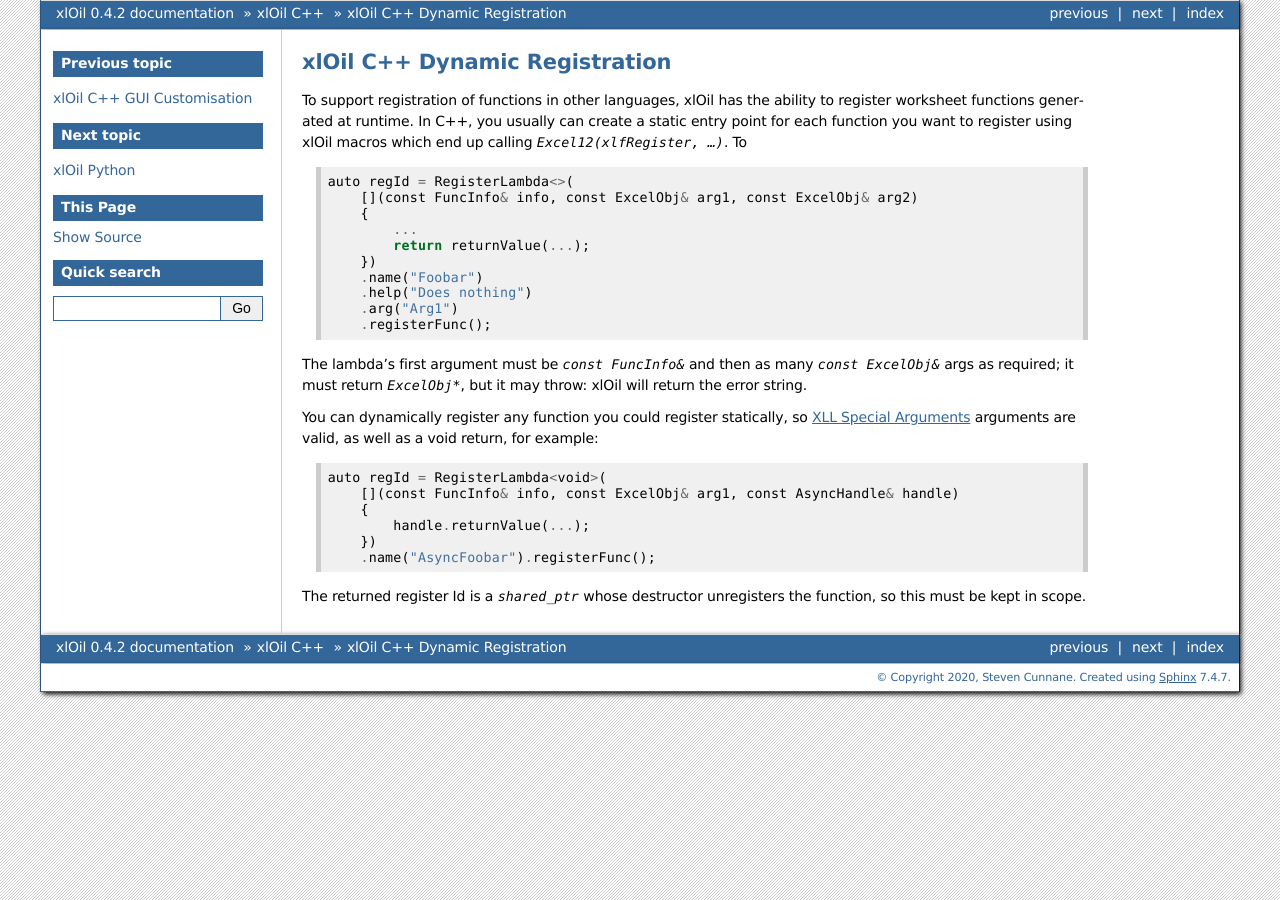
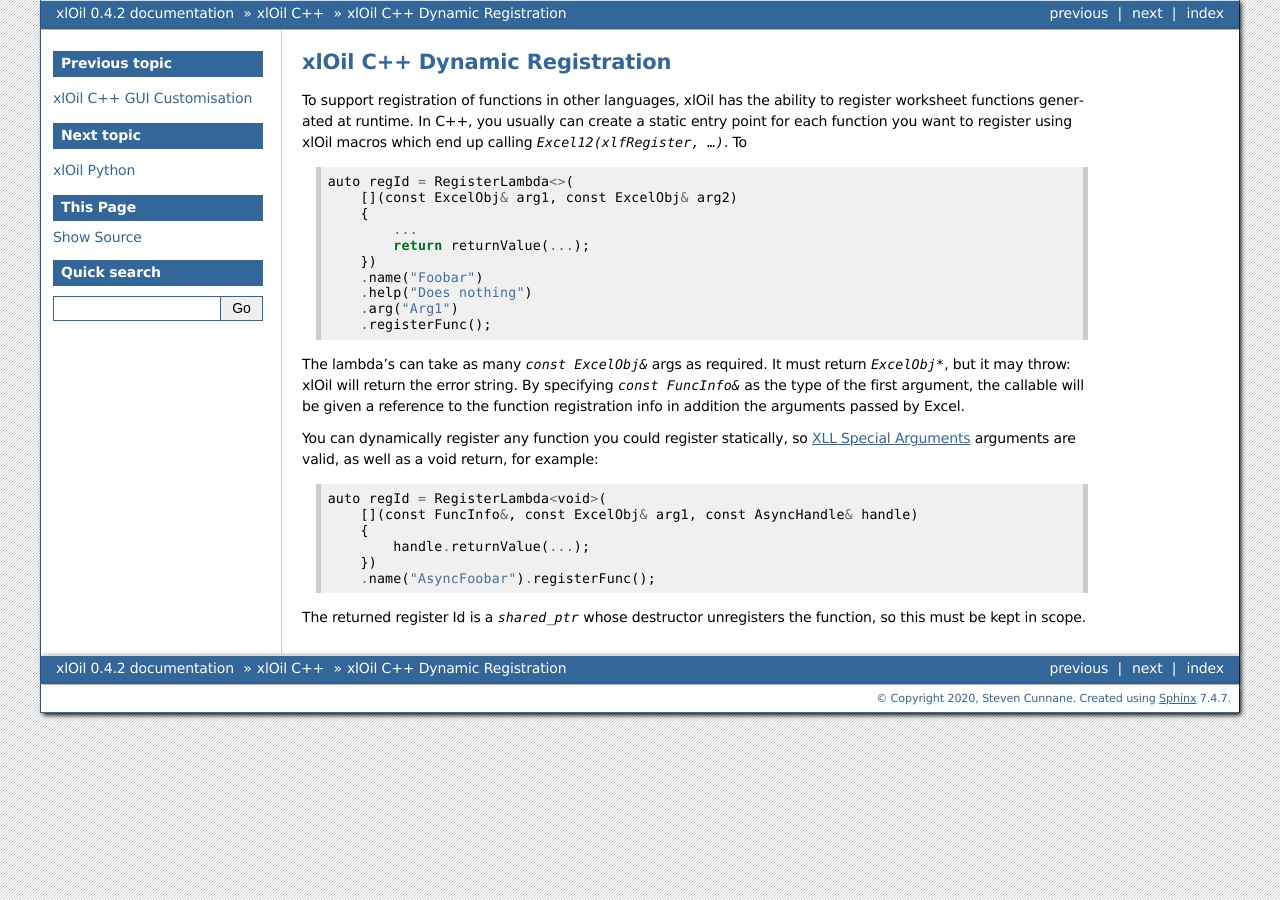
Before and after one commit to cunnane/xloil, a Sphinx documentation site: the page built from docs/source/xlOil_Cpp/DynamicRegistration.rst, in a window 1280 px wide. Built offline with Sphinx 7.4.7, drawn with Linux system fonts in a browser that asks for light colours; the version number could not be read and is left out.

Commit message:
Allow optional FuncInfo argument in a dynamically registered lambda

```diff
--- a/docs/source/xlOil_Cpp/DynamicRegistration.rst
+++ b/docs/source/xlOil_Cpp/DynamicRegistration.rst
@@ -9,7 +9,7 @@
 ::
 
     auto regId = RegisterLambda<>(
-        [](const FuncInfo& info, const ExcelObj& arg1, const ExcelObj& arg2)
+        [](const ExcelObj& arg1, const ExcelObj& arg2)
         {
             ...
             return returnValue(...);
@@ -19,8 +19,10 @@
         .arg("Arg1")
         .registerFunc();
 
-The lambda's first argument must be `const FuncInfo&` and then as many `const ExcelObj&` args as
-required; it must return `ExcelObj*`, but it may throw: xlOil will return the error string.
+The lambda's can take as many `const ExcelObj&` args as required. It must return `ExcelObj*`,
+but it may throw: xlOil will return the error string.  By specifying `const FuncInfo&` as the
+type of the first argument, the callable will be given a reference to the function registration info
+in addition the arguments passed by Excel.
 
 You can dynamically register any function you could register statically, so :any:`SpecialArgs`
 arguments are valid, as well as a void return, for example:
@@ -28,7 +30,7 @@
 ::
 
     auto regId = RegisterLambda<void>(
-        [](const FuncInfo& info, const ExcelObj& arg1, const AsyncHandle& handle)
+        [](const FuncInfo&, const ExcelObj& arg1, const AsyncHandle& handle)
         {
             handle.returnValue(...);
         })
```
Also changed, not shown: 2 other files.
